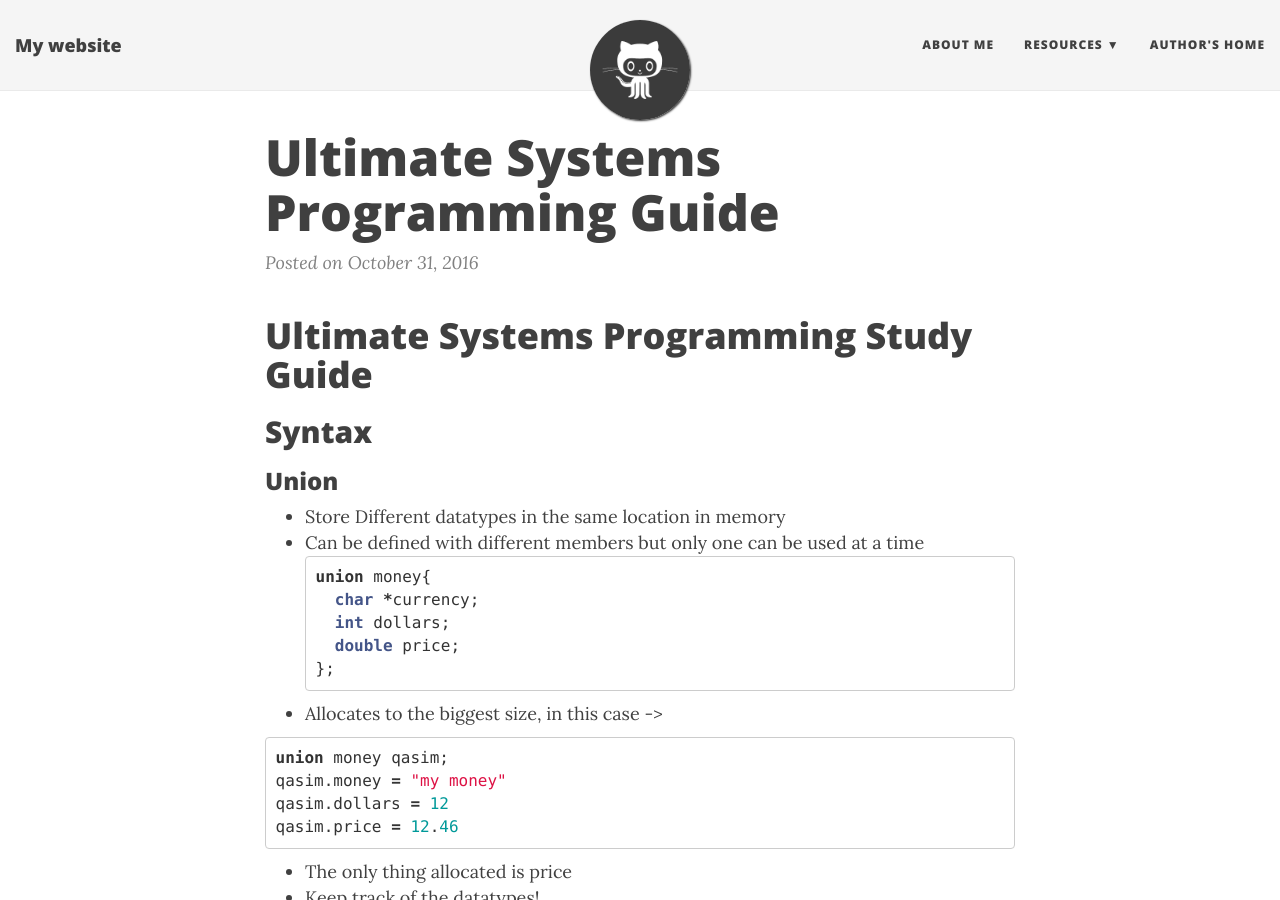
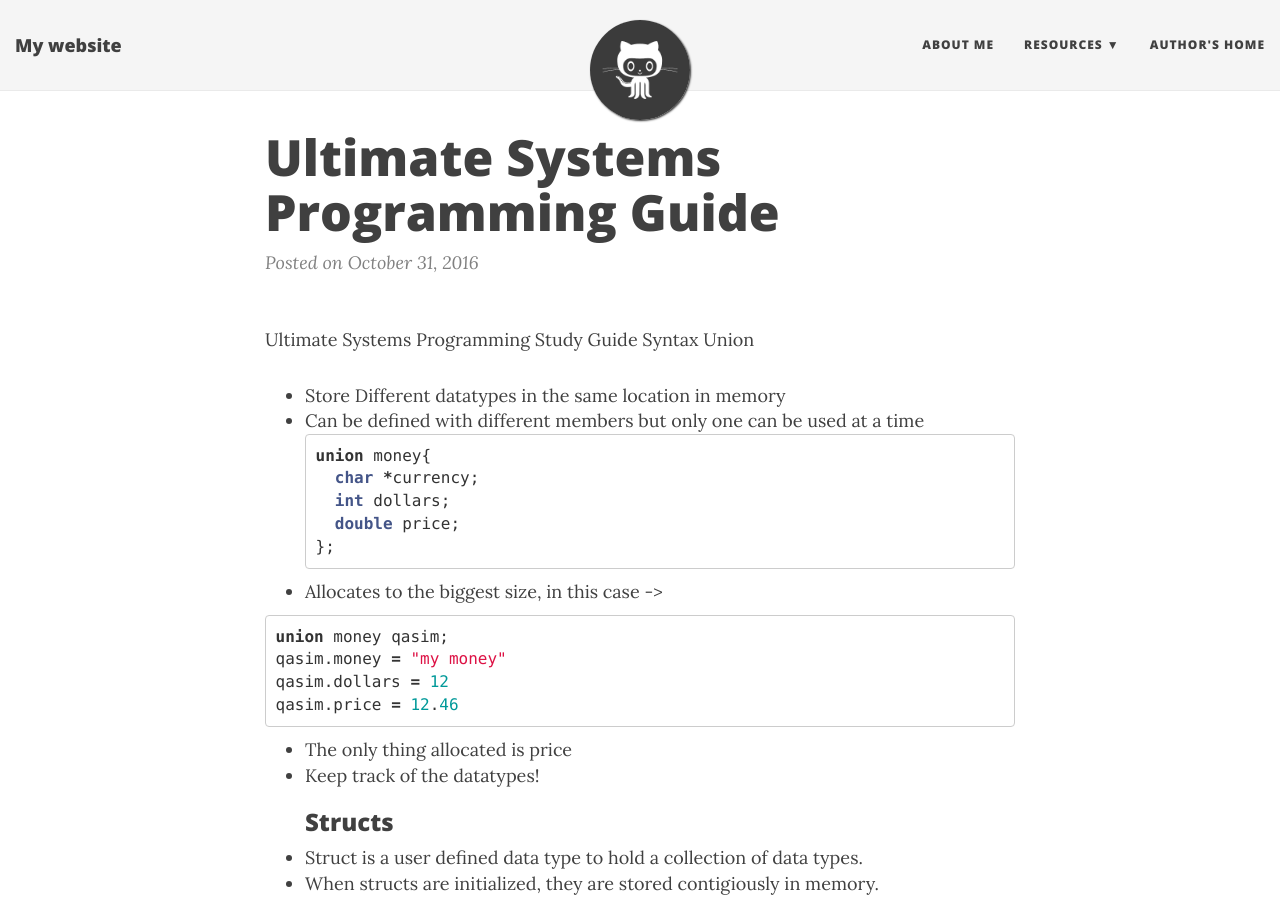
Before and after one commit to QasimAbbas/qasimabbas.github.io, a Jekyll site: the page built from _posts/2016-10-31-systems-notes.md, in a window 1280 px wide and 900 px high. Built offline with Jekyll 4.4.1, drawn with Linux system fonts in a browser that asks for light colours; nearby versions of some CDN libraries.

````diff
--- a/_posts/2016-10-31-systems-notes.md
+++ b/_posts/2016-10-31-systems-notes.md
@@ -3,9 +3,9 @@ layout: post
 title: Ultimate Systems Programming Guide
 ---
 
-# Ultimate Systems Programming Study Guide
-## Syntax
-### Union
+Ultimate Systems Programming Study Guide
+Syntax
+ Union
 * Store Different datatypes in the same location in memory
 * Can be defined with different members but only one can be used at a time
 ```c
````
Also changed, not shown: 1 other file.
